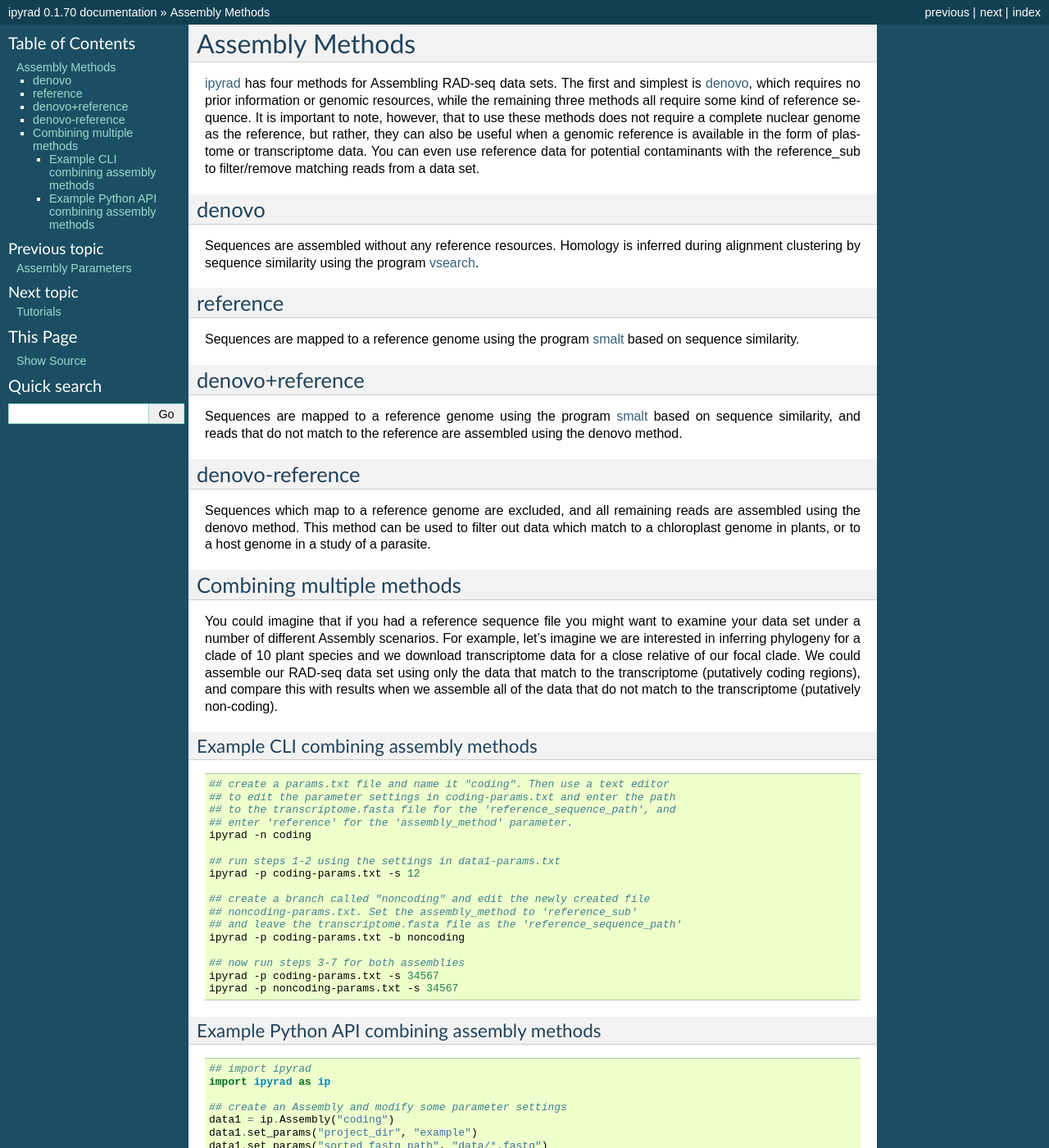
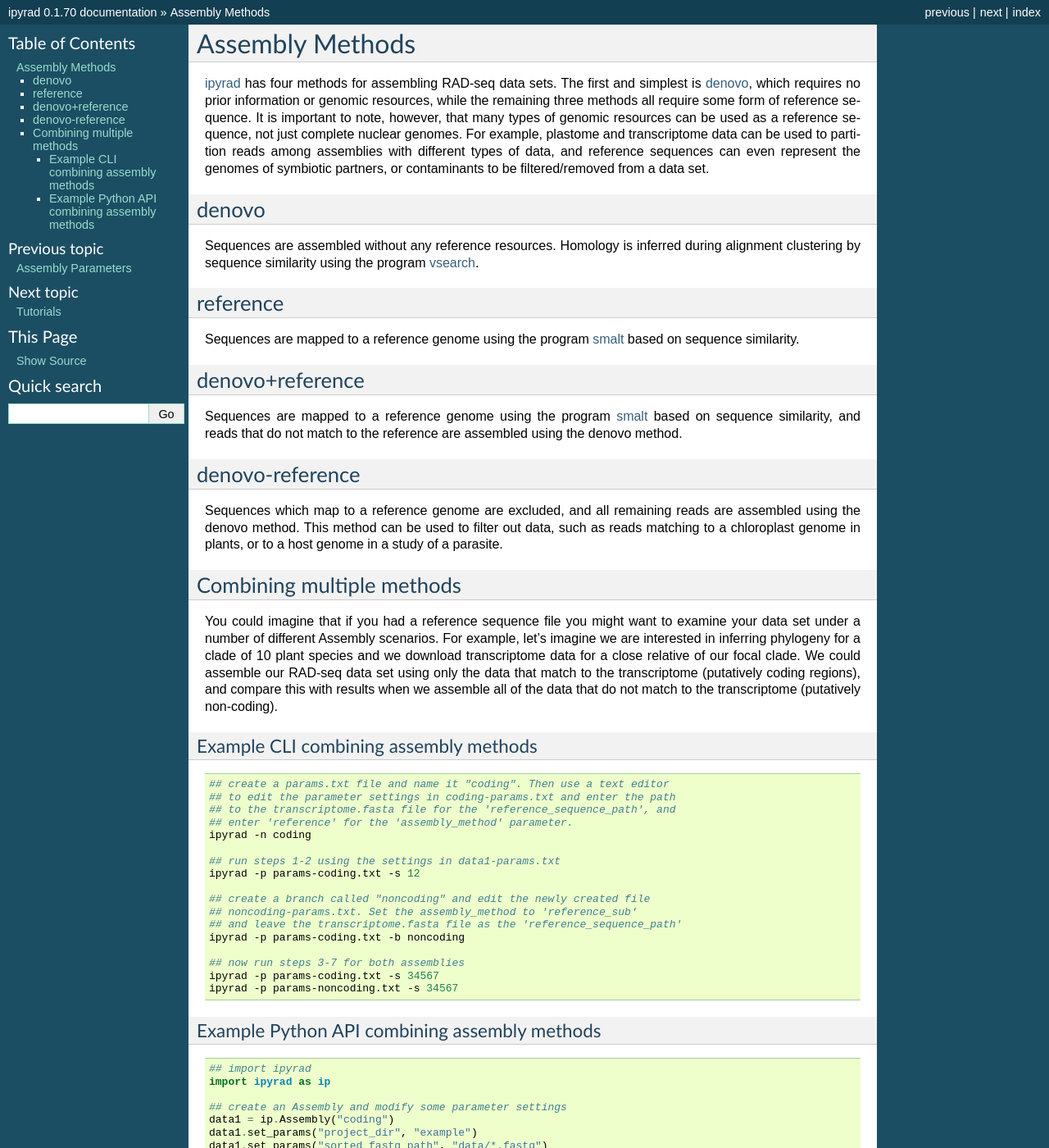
Before and after one commit to dereneaton/ipyrad, a Sphinx documentation site: the page built from docs/methods.rst, in a window 1280 px wide and 1400 px high. Shown: the whole window at 82% size. Built offline with Sphinx 7.4.7, drawn with Linux system fonts in a browser that asks for light colours; pages that are not in the unit, such as notebooks, are missing from menus; the version number is read from the project's files by our own code.

Commit message:
docs updates

```diff
--- a/docs/methods.rst
+++ b/docs/methods.rst
@@ -4,14 +4,15 @@
 
 Assembly Methods
 ================
-ipyrad_ has four methods for Assembling RAD-seq data sets. The first and simplest
+ipyrad_ has four methods for assembling RAD-seq data sets. The first and simplest
 is denovo_, which requires no prior information or genomic resources, while the
-remaining three methods all require some kind of reference sequence. It is
-important to note, however, that to use these methods does not require a
-complete nuclear genome as the reference, but rather, they can also be useful
-when a genomic reference is available in the form of plastome or transcriptome
-data. You can even use reference data for potential contaminants with the
-reference_sub to filter/remove matching reads from a data set.
+remaining three methods all require some form of reference sequence. It is
+important to note, however, that many types of genomic resources can be used as
+a reference sequence, not just complete nuclear genomes. For example,
+plastome and transcriptome data can be used to partition reads among
+assemblies with different types of data, and reference sequences can even
+represent the genomes of symbiotic partners, or contaminants to be
+filtered/removed from a data set.
 
 .. _denovo:
 denovo
@@ -37,8 +38,8 @@ denovo-reference
 -----------------
 Sequences which map to a reference genome are excluded, and all remaining reads
 are assembled using the denovo method. This method can be used to filter out
-data which match to a chloroplast genome in plants, or to a host genome in a
-study of a parasite.
+data, such as reads matching to a chloroplast genome in plants,
+or to a host genome in a study of a parasite.
 
 
 .. _comparing:
@@ -66,16 +67,16 @@ Example CLI combining assembly methods
     ipyrad -n coding
 
     ## run steps 1-2 using the settings in data1-params.txt
-    ipyrad -p coding-params.txt -s 12
+    ipyrad -p params-coding.txt -s 12
 
     ## create a branch called "noncoding" and edit the newly created file
     ## noncoding-params.txt. Set the assembly_method to 'reference_sub'
     ## and leave the transcriptome.fasta file as the 'reference_sequence_path'
-    ipyrad -p coding-params.txt -b noncoding
+    ipyrad -p params-coding.txt -b noncoding
 
     ## now run steps 3-7 for both assemblies
-    ipyrad -p coding-params.txt -s 34567
-    ipyrad -p noncoding-params.txt -s 34567
+    ipyrad -p params-coding.txt -s 34567
+    ipyrad -p params-noncoding.txt -s 34567
 
 
 Example Python API combining assembly methods
```
Also changed, not shown: other parts of docs/methods.rst (+1 -1 lines), docs/outline.rst (+6 -6 lines), 1 other file.
